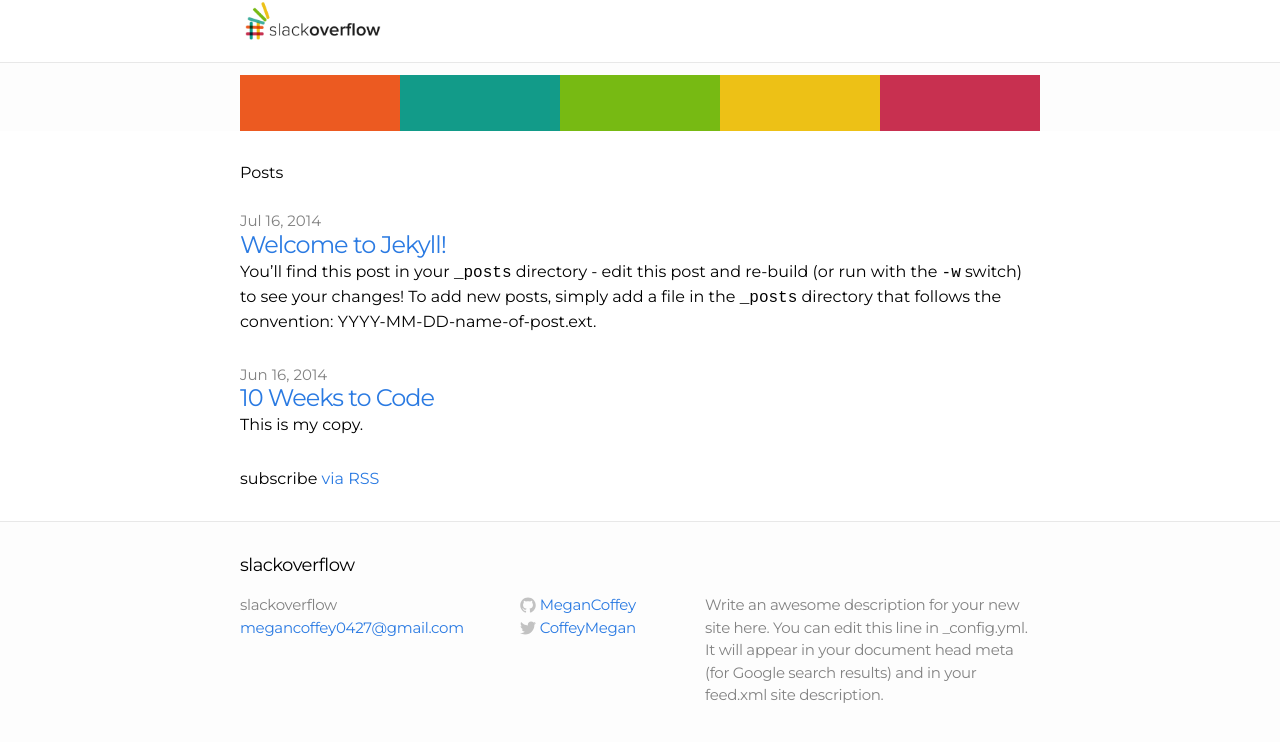
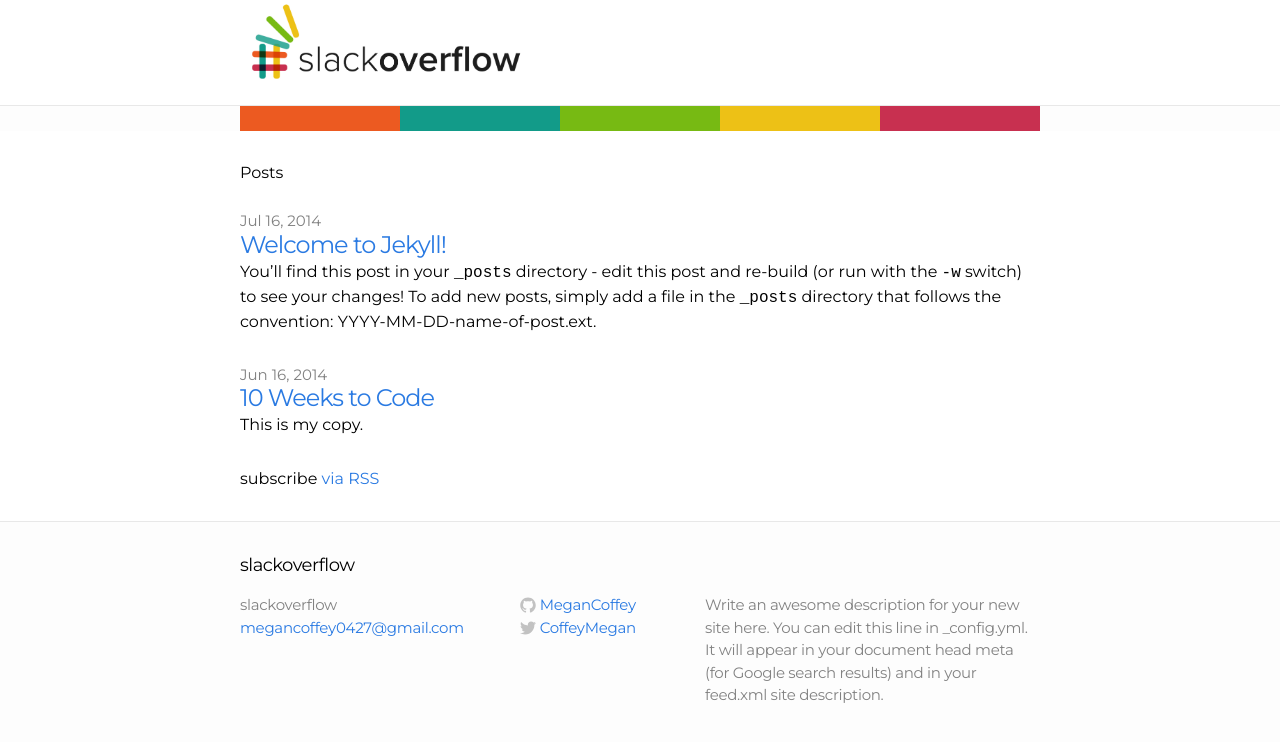
Before and after one commit to MeganCoffey/MeganCoffey.github.io, a Jekyll site: the page built from index.html, in a window 1280 px wide and 900 px high. Shown: the top 742 px of the window. Built offline with Jekyll 4.4.1, drawn with Linux system fonts in a browser that asks for light colours.

Commit message:
logo width update

```diff
--- a/_includes/header.html
+++ b/_includes/header.html
@@ -2,7 +2,7 @@
 
   <div class="wrap">
 
-    <a class="site-title" href="{{ site.baseurl }}/"><img src="images/logo.jpg" alt="slackoverflow" width="150px"></a>
+    <a class="site-title" href="{{ site.baseurl }}/"><img src="images/logo.jpg" alt="slackoverflow" width="300px"></a>
 
   </div>
 
```
